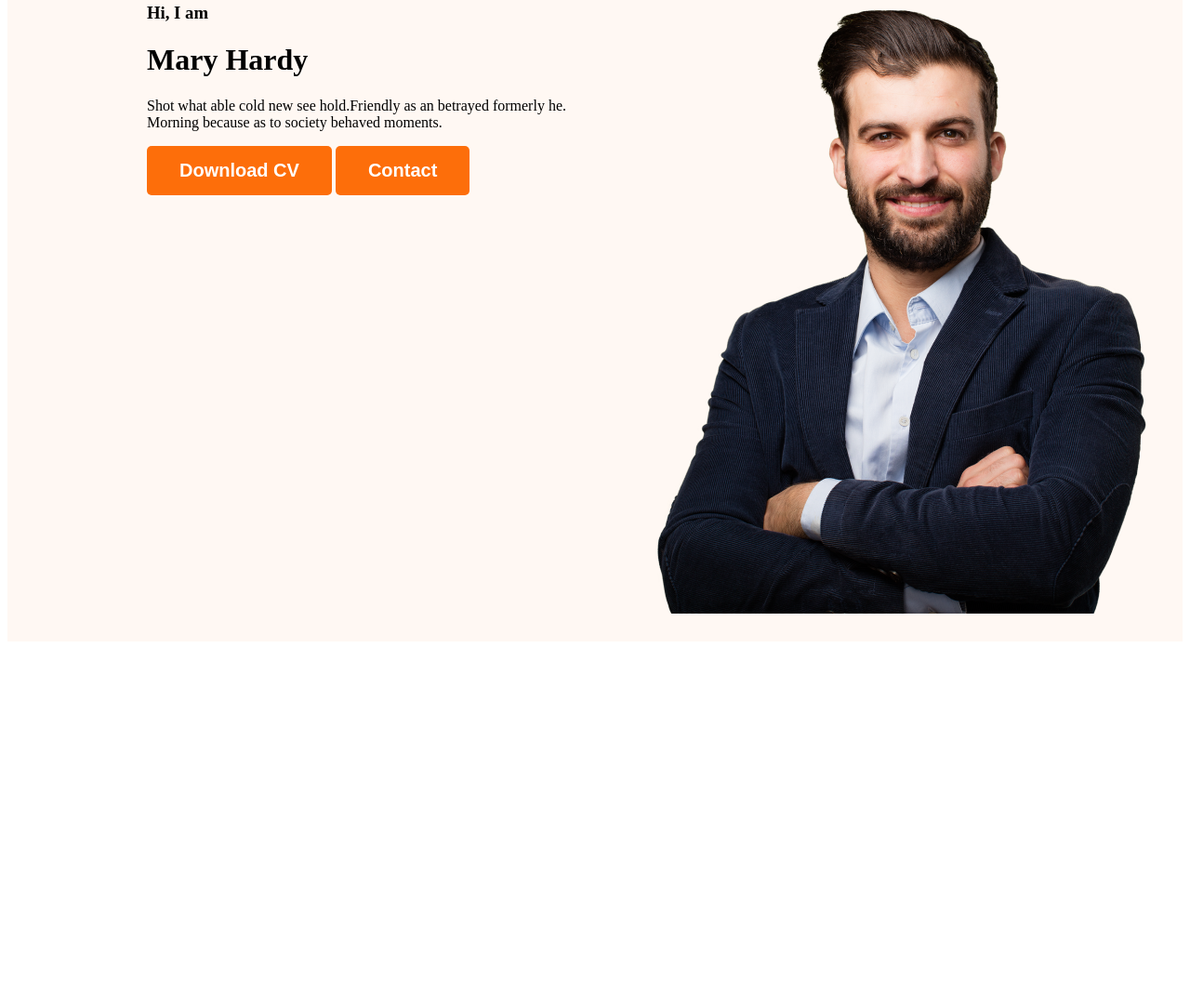
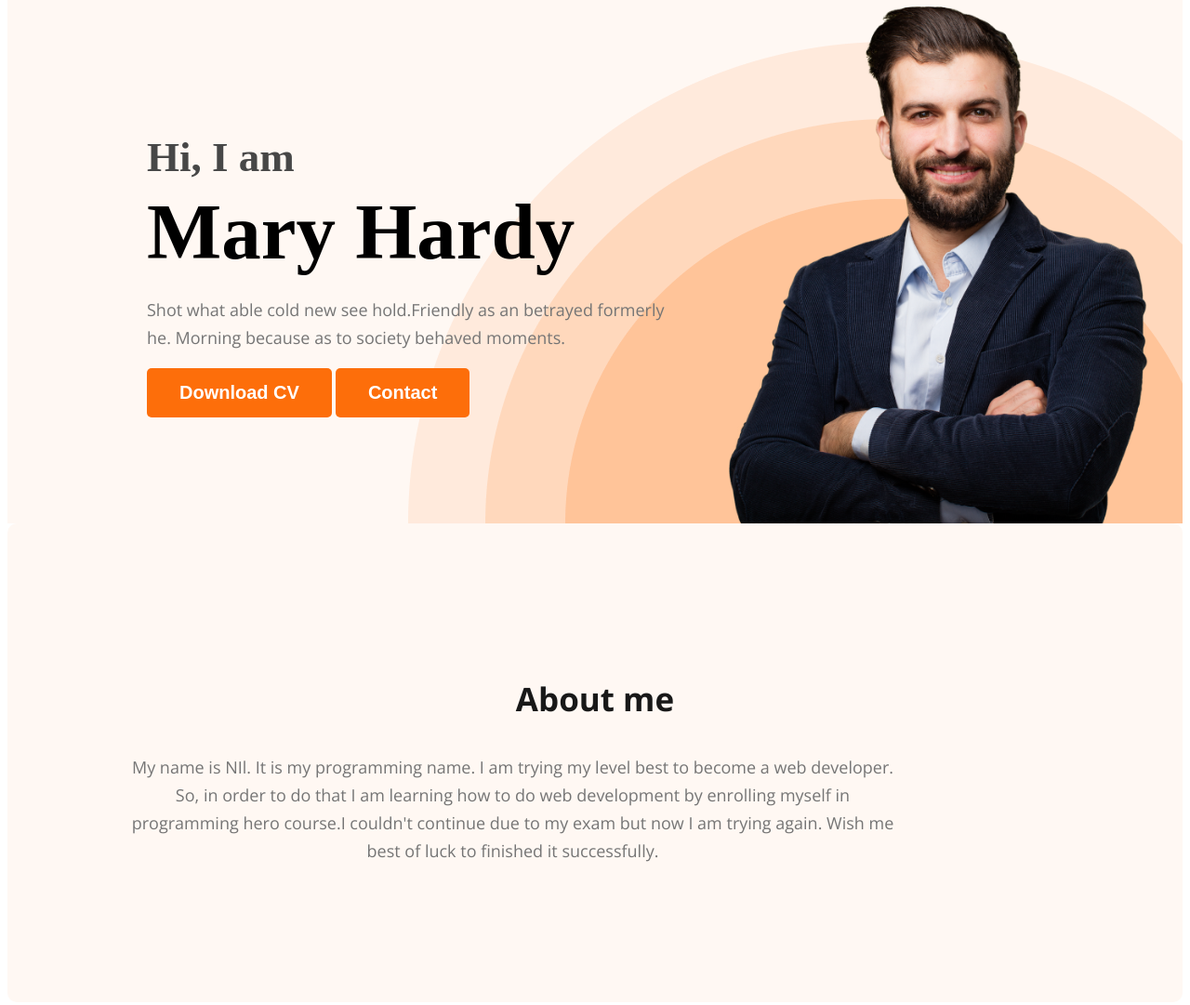
Before and after one commit to SumiyaNil/firstwebdeveloper-repo, a plain HTML site: page index.html in a window 1280 px wide. Shown: the part 205-1286 px from the top of the page at 93% size. Before the commit the page ends 903 px from the top, so only its background shows below. Drawn offline with nearby package versions, Linux system fonts and the light colour scheme.

Commit message:
main section started

```diff
--- a/index.html
+++ b/index.html
@@ -24,19 +24,27 @@
          </ul>
     </nav>
   <div class="banner">
-    <div>
+    <div class="banner-content">
         <h3 class="banner-greeting">Hi, I  am</h3>
         <h1 class="banner-title">Mary Hardy</h1>
-        <p>Shot what able cold new see hold.Friendly as an betrayed formerly he. Morning because as to society behaved moments.</p>
+        <p class="banner-description">Shot what able cold new see hold.Friendly as an betrayed formerly he. Morning because as to society behaved moments.</p>
         <button class="btn-primary"> Download CV</button>
         <button class="btn-primary">Contact</button>
 
     </div>
-    <img src="images/hardy.png" alt=""
+    <img class = "profile-pic" src="images/hardy.png" alt="">
   </div>
 </header>
    <main>
-
+      <section class="about">
+        <h3 class="section-title">About me</h3>
+        <p class="section-description">My name is NIl. It is my programming name.
+          I am trying my level best to become a web developer. So, in order to do that
+          I am learning how to do web development by enrolling myself in
+          programming hero course.I couldn't continue due to my exam but now I am trying again.
+          Wish me best of luck to finished it successfully.
+        </p>
+      </section>
    </main>
    <footer>
 
--- a/portfolio.css
+++ b/portfolio.css
@@ -12,7 +12,17 @@
     padding: 15px 35px;
 
 }
+.section-title{
+
+color:  #181818;
+text-align: center;
+font-family: Open Sans;
+font-size: 35px;
+font-weight: 700;
+
+}
 /*nav bar*/
+
 nav{
     display: flex;
     justify-content: space-between;
@@ -47,11 +57,61 @@ nav a {
 /* header*/
 .header{
     background: #FFF8F3;
+    background-image: url('../images/header_bg.png');
+    background-repeat: no-repeat;
+    background-position: bottom right;
+
 }
 .banner{
-    padding: 30px 30px 30px 150px;
+    padding: 30px 30px 0px 150px;
     display: flex;
+    align-items: center;
+    justify-content: space-between;
+}
+.banner-content{
+    max-width: 500px;
 }
 .banner .profile-pic{
     width: 500px;
 }
+.banner-greeting{
+    font-size: 45px;
+    color: #474747;
+    margin-bottom: 0;
+
+
+}
+.banner-title{
+    font-size: 85px;
+    font-weight: 700;
+    margin-top: 5px;
+    margin-bottom: 20px;
+}
+.banner-description{
+
+width: 585px;
+    color:  #757575;
+font-family: Open Sans;
+font-size: 18px;
+font-style: normal;
+font-weight: 400;
+line-height: 30px;
+}
+/*main section styles */
+
+/*about section styles*/
+.about{
+    padding: 130px;
+    border-radius: 10px;
+    background: #FFF8F3;
+}
+.section-description{
+    color: #757575;
+text-align: center;
+font-family: Open Sans;
+font-size: 18px;
+font-style: normal;
+font-weight: 400;
+width: 827px;
+line-height: 30px; /* 166.667% */
+}
```
